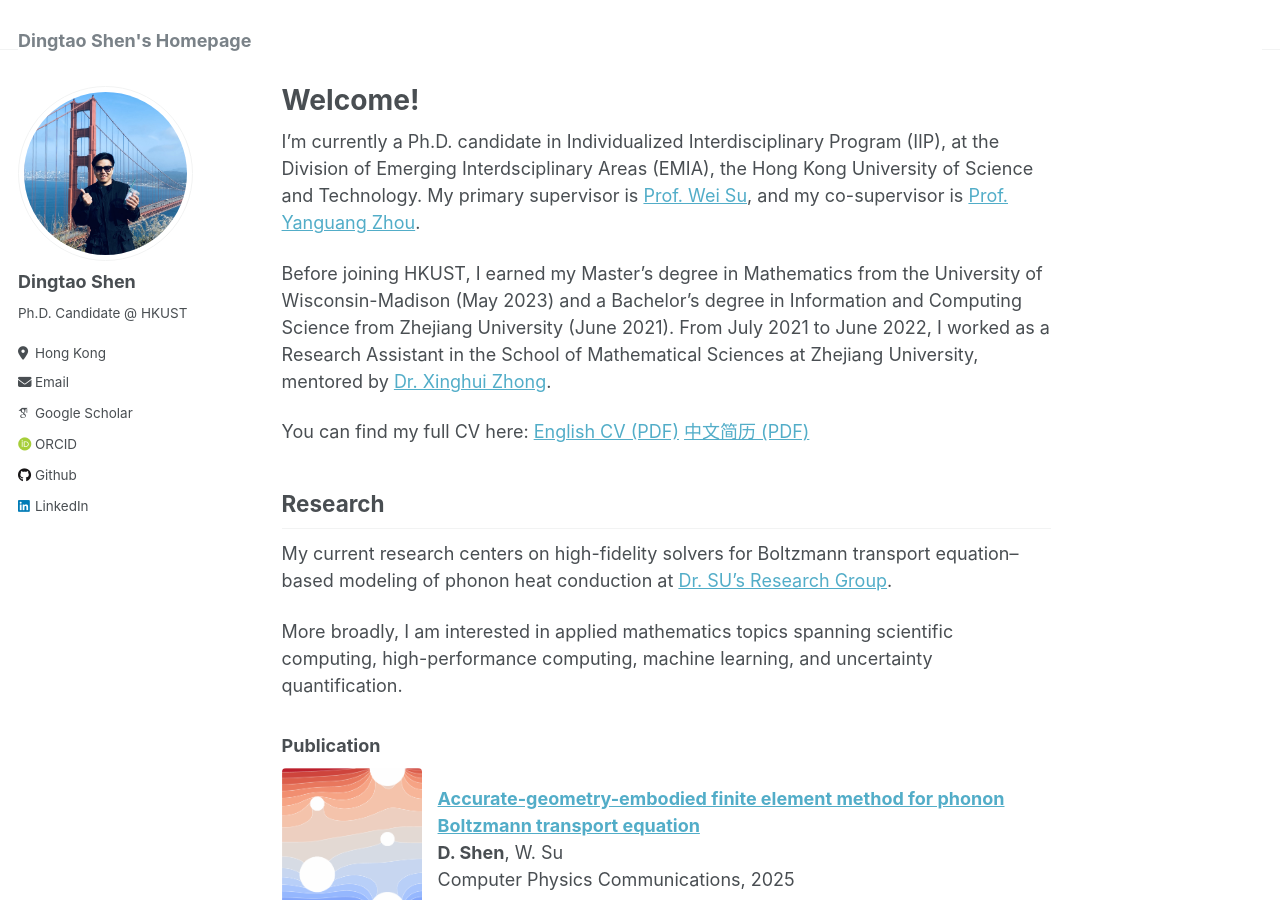
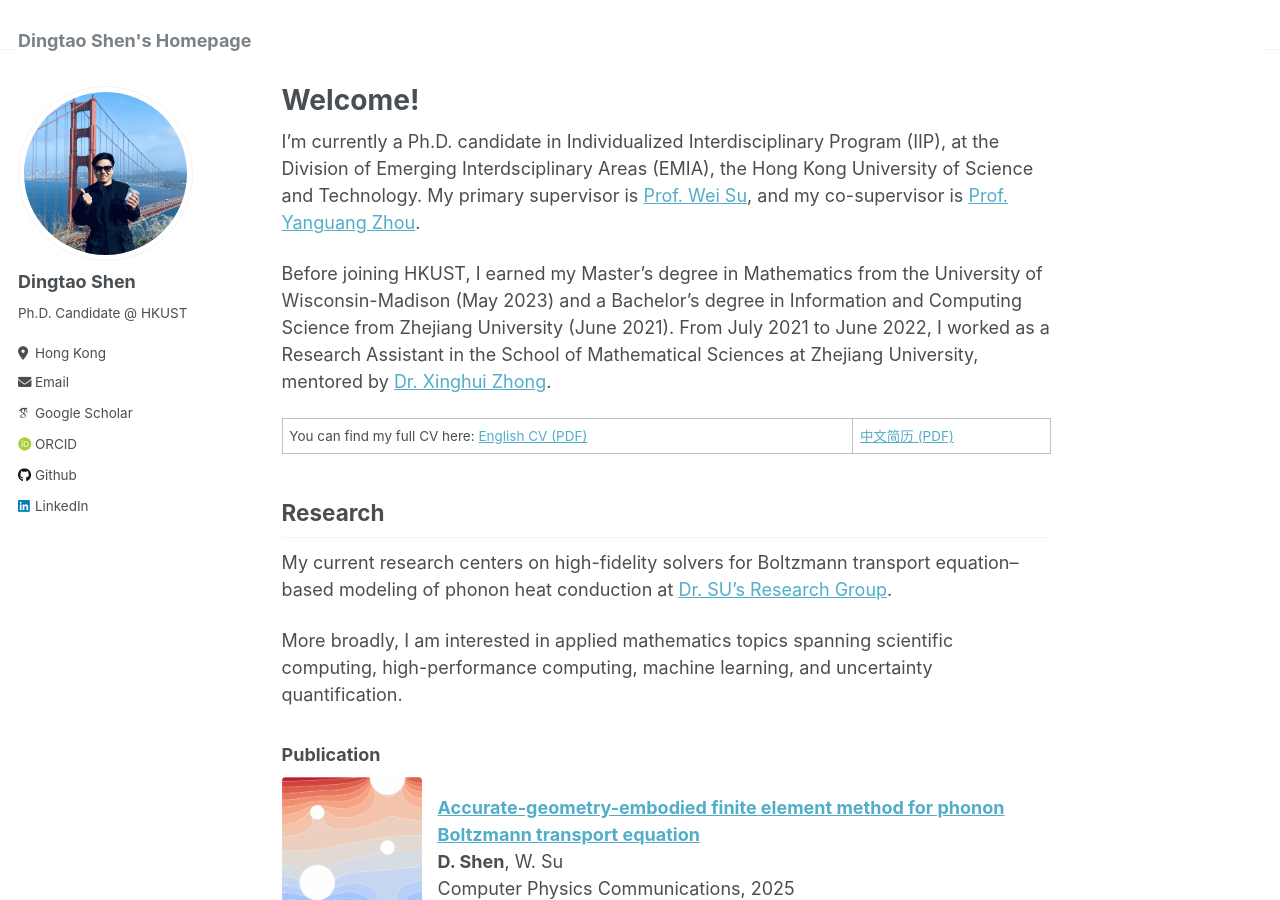
Before and after one commit to dingtao-shen/dingtao-shen.github.io, a Jekyll site: the page built from _pages/about.md, in a window 1280 px wide and 900 px high. Built offline with Jekyll 4.4.1, drawn with Linux system fonts in a browser that asks for light colours; some web fonts are replaced.

Commit message:
update cv

```diff
--- a/_pages/about.md
+++ b/_pages/about.md
@@ -10,7 +10,7 @@
 
 Before joining HKUST, I earned my Master's degree in Mathematics from the University of Wisconsin-Madison (May 2023) and a Bachelor's degree in Information and Computing Science from Zhejiang University (June 2021). From July 2021 to June 2022, I worked as a Research Assistant in the School of Mathematical Sciences at Zhejiang University, mentored by [Dr. Xinghui Zhong](https://person.zju.edu.cn/en/zhongxh).
 
-You can find my full CV here: [English CV (PDF)]({{ '/files/cv-en.pdf' | relative_url }}) [中文简历 (PDF)]({{ '/files/cv-zh.pdf' | relative_url }})
+You can find my full CV here: [English CV (PDF)]({{ '/files/cv-en.pdf' | relative_url }}) | [中文简历 (PDF)]({{ '/files/cv-zh.pdf' | relative_url }})
 
 ## Research
 My current research centers on high-fidelity solvers for Boltzmann transport equation–based modeling of phonon heat conduction at [Dr. SU's Research Group](https://weisu-mae.github.io/).
```
